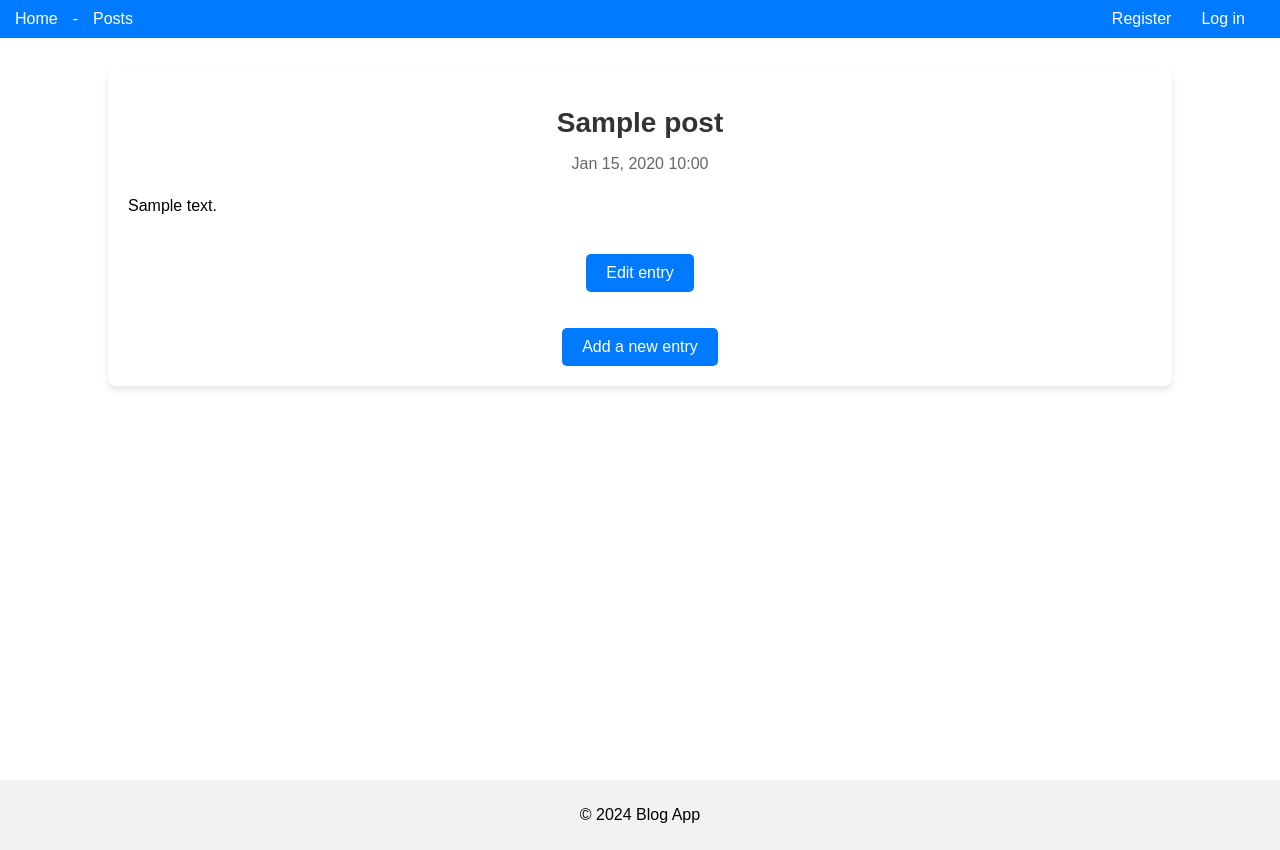
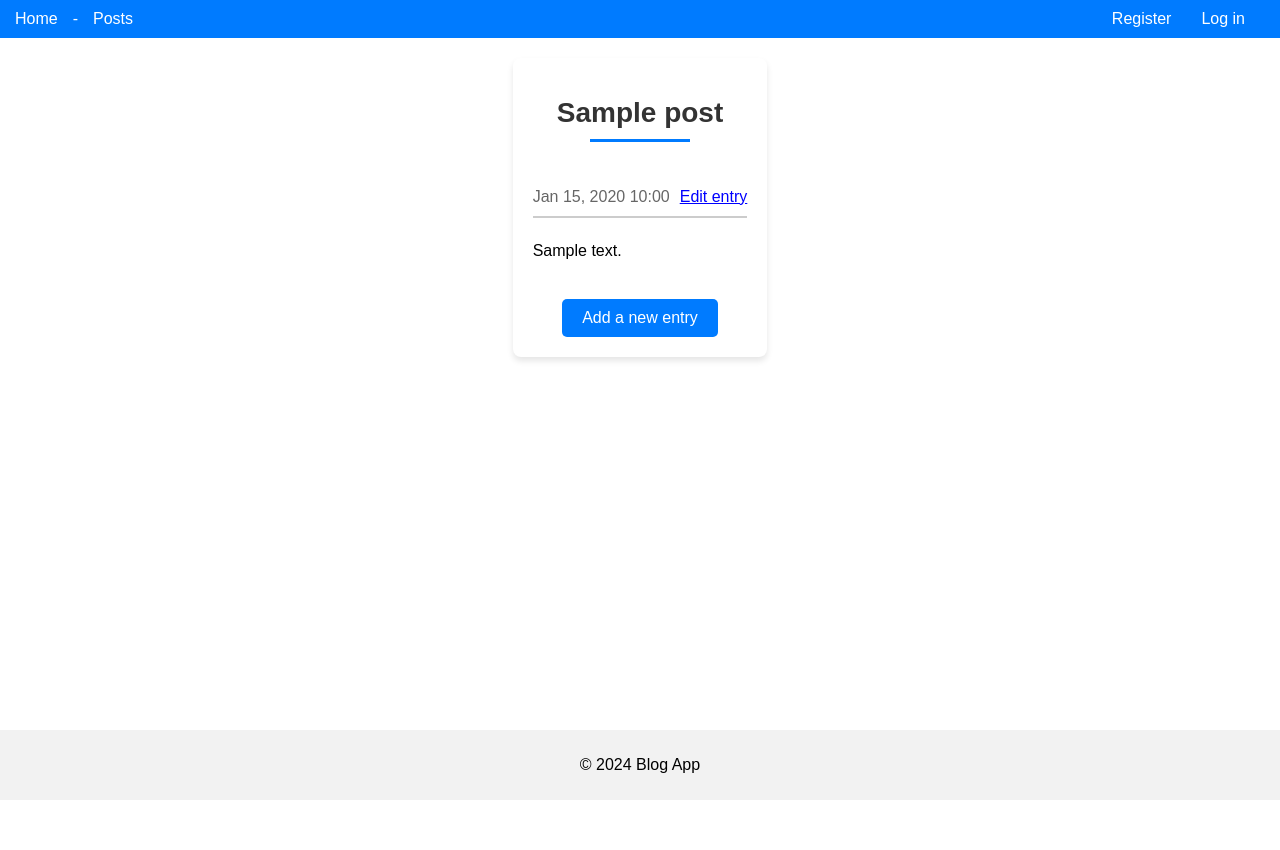
Before and after one commit to Kirill777-web/blog-app, a Django app: template blog_app/templates/blog_app/post.html in a window 1280 px wide. Run offline with Django 3.2, Linux system fonts and the light colour scheme; the template is opened without the code that fills it: most values are stand-ins (such as "Sample title", 1, 10 or a date in 2020).

Commit message:
Changes in post.css and post.html files to add underline to the post title and moving edit entry close to the date of the post. Changes in main styles.css to style footer

```diff
--- a/blog_app/static/blog_app/css/post.css
+++ b/blog_app/static/blog_app/css/post.css
@@ -1,53 +1,86 @@
 
-/* post content */
 .post-container {
     max-width: 80%;
-    padding: 20px;
     margin: auto;
+    margin-top: 20px;
+    margin-bottom: 20px;
     background-color: white;
     padding: 20px;
     border-radius: 8px;
     box-shadow: 0 4px 6px rgba(0,0,0,0.1);
 }
 
-/* Styling for the post title */
+
 .post-title {
     text-align: center;
-    color: #333; /* Dark grey */
+    color: #333;
     font-size: 28px;
-    margin-bottom: 10px; /* Space between the title and the date */
+    margin-bottom: 10px;
 }
 
-/* Styling for the post date */
-.post-date {
-    text-align: center;
-    color: #666; /* Lighter grey */
-    margin-bottom: 20px; /* Space between the date and the content */
+.post-underline {
+    width: 100px;
+    height: 3px;
+    background-color: #007bff;
+    margin: auto;
+    margin-bottom: 20px;
 }
 
-/* Styling for the post content */
+.date-and-edit {
+    display: flex;
+    justify-content: space-between;
+    align-items: center;
+    border-bottom: 2px solid #ccc;
+    padding: 10px 0;
+    margin-bottom: 20px;
+}
+
+
+.post-date {
+    text-align: left;
+    color: #666;
+    margin-bottom: 0;
+    flex-grow: 1;
+}
+
+
 .post-content {
     text-align: justify;
     line-height: 1.6;
 }
 
+
 .entries {
-    text-align: center; /* Center the "Entries" title */
+    text-align: center;
 }
+
 
 .entries-title {
     color: #333;
-    margin-bottom: 20px; /* Space below the "Entries" title */
+    margin-bottom: 20px;
 }
 
+
 .entry {
-    margin-bottom: 15px; /* Space between entries */
+    margin-bottom: 15px;
 }
+
 ul, ol {
-    list-style-type: none; /* removes styles */
+    list-style-type: none;
     padding-left: 0;
 }
 
+
+.edit-entry-btn {
+    margin-left: 10px;
+     color: blue;
+    cursor: pointer;
+    white-space: nowrap;
+}
+.edit-entry-btn:hover {
+    color: rgb(255, 0, 34);
+    text-decoration: none;
+}
 .new-entry-btn {
     display: inline-block;
     background-color: #007bff;
@@ -59,3 +92,14 @@ ul, ol {
     margin-top: 20px;
     cursor: pointer;
 }
+
+/* Media queries */
+@media (max-width: 768px) {
+    .post-container {
+        max-width: 95%;
+        padding: 10px;
+    }
+    .post-title, .post-date, .entries-title {
+        text-align: left;
+    }
+}
--- a/blog_app/static/blog_app/css/styles.css
+++ b/blog_app/static/blog_app/css/styles.css
@@ -1,25 +1,28 @@
-
 html, body {
+    height: 100%;
     margin: 0;
     padding: 0;
     width: 100%;
-    height: 100%;
-    font-family: Arial, sans-serif; /* font */
+}
+
+body {
+    display: flex;
+    flex-direction: column;
+    min-height: 100vh;
+    font-family: Arial, sans-serif;
 }
 
 /* Style the navbar */
 .navbar {
     display: flex;
     justify-content: space-between;
-    align-items: center; /* This vertically centers the content */
+    align-items: center;
     width: 100%;
-    background-color: #007bff; /* primary color */
+    background-color: #007bff;
     color: white;
     padding: 10px 0;
-    margin-bottom: 30px;
 }
 
-/* Style for the navbar*/
 .navbar-content, .auth-links {
     display: flex;
     align-items: center;
@@ -36,13 +39,12 @@ html, body {
     text-decoration: underline;
 }
 
-/* Log out btn */
+/* Log out button */
 .logout-button {
     background-color: #ffffff;
     color: #007bff;
     border: none;
     padding: 0 30px;
-    font-family: Arial, sans-serif;
     cursor: pointer;
     border-radius: 5px;
     margin-left: 30px;
@@ -55,17 +57,15 @@ html, body {
 
 /* Style the footer */
 footer {
-    position: absolute;
-    bottom: 0;
+    position: relative;
     width: 100%;
-    background-color: #f2f2f2; /* Light grey background */
+    background-color: #f2f2f2;
     color: black;
     text-align: center;
     padding: 10px 0;
+    margin-top: auto;
 }
 
 body {
-    position: relative;
-    min-height: 100vh;
     padding-bottom: 50px;
 }
--- a/blog_app/templates/blog_app/post.html
+++ b/blog_app/templates/blog_app/post.html
@@ -5,14 +5,16 @@
 {% block content %}
 <div class="post-container">
     <h1 class="post-title">{{ post.title }}</h1>
-
+    <div class="post-underline"></div>
     <div class="entries">
         <ul>
             {% for entry in entries %}
-              <li class="entry">
-                <p class="post-date">{{ entry.date_added|date:"M d, Y H:i" }}</p>
+              <li class="date">
+                <div class="date-and-edit">
+                <p class="post-date">{{ entry.date_added|date:"M d, Y H:i" }}<a class="edit-entry-btn" href="{% url 'blog_app:edit_entry' entry.id %}">Edit entry</a></p>
+                </div>
                 <div class="post-content">{{ entry.text|linebreaks }}</div>
-                <a class="new-entry-btn" href="{% url 'blog_app:edit_entry' entry.id %}">Edit entry</a>
+
               </li>
             {% empty %}
               <li>No entries yet.</li>
```
